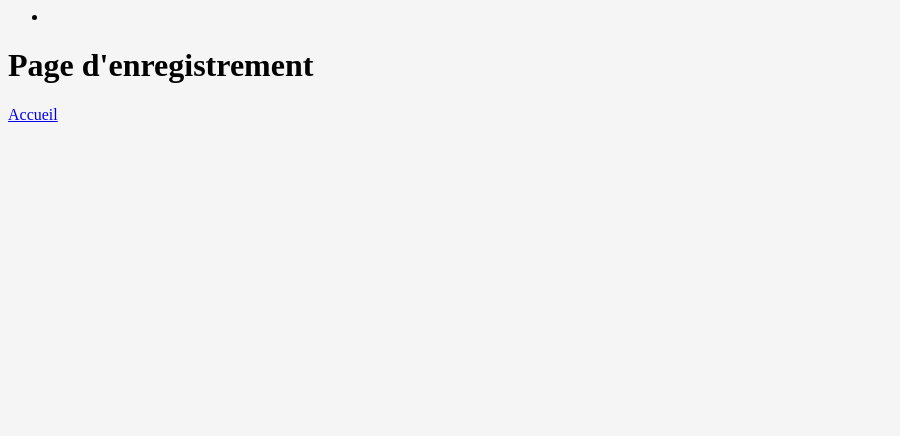
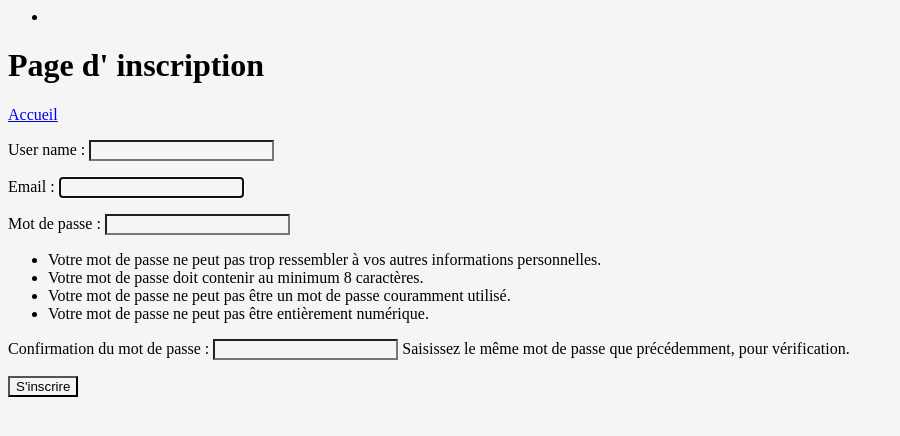
Before and after one commit to Le-python-pendu/python_pendu, a Django app: page /registration/ in a window 1280 px wide. Shown: the top 436 px of the page, without its empty margins (0-900 px from the left). Run offline with Django 4.2, Linux system fonts and the light colour scheme.

Commit message:
connexion and registration of an user is ok

```diff
--- /dev/null
+++ b/my_users/forms.py
@@ -0,0 +1,10 @@
+# my_users/forms.py
+from django import forms
+from django.contrib.auth import get_user_model
+from django.contrib.auth.forms import UserCreationForm
+
+
+class RegistrationForm(UserCreationForm):
+    class Meta(UserCreationForm.Meta):
+        model = get_user_model()
+        fields = ['user_name', 'email']
--- a/my_users/models.py
+++ b/my_users/models.py
@@ -1,14 +1,19 @@
 from django.contrib.auth.models import AbstractBaseUser
+from django.contrib.auth.models import BaseUserManager
 from django.db import models
+from django.utils import timezone
 
 
 class Users(AbstractBaseUser):
-    created_at = models.DateTimeField(auto_now=False, auto_now_add=False)
+    created_at = models.DateTimeField(auto_now=False, auto_now_add=False, default=timezone.now)
     updated_at = models.DateTimeField(auto_now=True, auto_now_add=False)
     email = models.EmailField(unique=True)
     last_name = None
     first_name = None
     user_name = models.CharField(max_length=60)
     is_superuser = models.BooleanField(default=False)
-    score = models.IntegerField()
+    is_active = models.BooleanField(default=True)
+    score = models.IntegerField(default=0)
     USERNAME_FIELD = 'email'
+
+    objects = BaseUserManager()
--- a/my_users/views.py
+++ b/my_users/views.py
@@ -1,3 +1,47 @@
-from django.shortcuts import render
+# my_users/views.py
+from django.conf import settings
+from django.shortcuts import render, redirect
+from django.contrib.auth import login, authenticate, logout
+from django.views.generic import View
+from . import forms
 
-# Create your views here.
+"""""
+class LoginPage(View):
+    form_class = forms.LoginForm
+    template_name = 'python_pendu/connexion.html'
+
+    def get(self, request):
+        form = self.form_class
+        message = ''
+        return render(
+            request, self.template_name, context={'form': form, 'message': message})
+
+    def post(self, request):
+        form = self.form_class(request.POST)
+        message = ''
+        if form.is_valid():
+            user = authenticate(
+                username=form.cleaned_data['email'],
+                password=form.cleaned_data['mot de passe'],
+            )
+            if user is not None:
+                login(request, user)
+                return redirect('home')
+
+            else:
+                message = 'Identifiants invalides.'
+
+        return render(
+            request, self.template_name, context={'form': form, 'message': message})
+
+"""
+def registration_page(request):
+    form = forms.RegistrationForm()
+    if request.method == 'POST':
+        form = forms.RegistrationForm(request.POST)
+        if form.is_valid():
+            user = form.save()
+            # connecter l'utilisateur directement apres son innscription
+            login(request, user)
+            return redirect(settings.LOGIN_REDIRECT_URL)
+    return render(request, 'python_pendu/registration.html', context={'form': form})
--- a/python_pendu/settings.py
+++ b/python_pendu/settings.py
@@ -53,7 +53,7 @@ MIDDLEWARE = [
     'django.contrib.messages.middleware.MessageMiddleware',
     'django.middleware.clickjacking.XFrameOptionsMiddleware',
 ]
-#AUTH_USER_MODEL = 'my_users.Users'
+AUTH_USER_MODEL = 'my_users.Users'
 
 ROOT_URLCONF = 'python_pendu.urls'
 
@@ -130,3 +130,5 @@ STATICFILES_DIRS = [os.path.join(BASE_DIR, 'python_pendu', 'static')]
 # https://docs.djangoproject.com/en/4.0/ref/settings/#default-auto-field
 
 DEFAULT_AUTO_FIELD = 'django.db.models.BigAutoField'
+LOGIN_URL = 'connexion'
+LOGIN_REDIRECT_URL = 'home'
--- a/python_pendu/templates/python_pendu/home.html
+++ b/python_pendu/templates/python_pendu/home.html
@@ -11,6 +11,9 @@
     <a href="{% url 'profil'%}">Profil</a>
     <a href="{% url 'game'%}">Jeu</a>
     <a href="{% url 'history'%}">Historique</a>
+{% if user.is_authenticated %}
+    <p>Vous êtes connecté en tant que {{ request.user }}. <a href="{% url 'logout' %}">Se déconnecter</a></p>
+{% endif %}
 
 
 
--- a/python_pendu/templates/python_pendu/registration.html
+++ b/python_pendu/templates/python_pendu/registration.html
@@ -1,6 +1,12 @@
 {% extends 'python_pendu/index.html' %}
 
 {% block content %}
-    <h1> Page d'enregistrement </h1>
+    <h1> Page d' inscription </h1>
     <a href="{% url 'home'%}">Accueil</a>
+
+    <form method="post">
+        {{ form.as_p }}
+        {% csrf_token %}
+        <button type="submit" >S'inscrire</button>
+    </form>
 {% endblock %}
--- a/python_pendu/urls.py
+++ b/python_pendu/urls.py
@@ -18,13 +18,33 @@ from django.urls import path, include
 
 import dictionary.views
 from . import views
+from my_users import views as users_views
+from django.contrib.auth.views import LoginView
+from django.contrib.auth.views import LogoutView
+from django.contrib.auth.views import PasswordChangeView
+from django.contrib.auth.views import PasswordChangeDoneView
 
 urlpatterns = [
     path('admin/', admin.site.urls),
     path('', views.home, name="home"),
     path('profil/', views.profil, name="profil"),
-    path('registration/', views.registration, name="registration"),
-    path('connexion/', views.connexion, name="connexion"),
+    path('registration/', users_views.registration_page, name="registration"),
+    path('connexion/', LoginView.as_view(
+        template_name='python_pendu/connexion.html',
+        redirect_authenticated_user=True
+    ), name="connexion"),
+
+    path('logout/', LogoutView.as_view(
+        template_name='python_pendu/home.html',
+    ), name="logout"),
+
+    path('password_change/', PasswordChangeView.as_view(
+    ), name="password_change"),
+
+    path('password_change_done/', PasswordChangeDoneView.as_view(
+    ), name="password_change_done"),
+
+
     path('game/', views.game, name="game"),
     path('game2/', views.game2, name="game2"),
     path('history/', views.history, name="history"),
--- a/python_pendu/views.py
+++ b/python_pendu/views.py
@@ -1,15 +1,16 @@
 from django.http import HttpResponse
+from django.contrib.auth.decorators import login_required
 from django.shortcuts import render
 from dictionary.models import Dictionary_t
 
 import dictionary, random
 from dictionary import views, models
 
-
+@login_required
 def home(request):
     return render(request, 'python_pendu/home.html')
 
-
+@login_required
 def profil(request):
     return render(request, 'python_pendu/profil.html')
 
```
Also changed, not shown: python_pendu/templates/python_pendu/connexion.html (+9 -0 lines), db.sqlite3, my_users/migrations/0003_users_is_active.py (added), my_users/migrations/0004_alter_users_created_at_alter_users_score.py (added).
